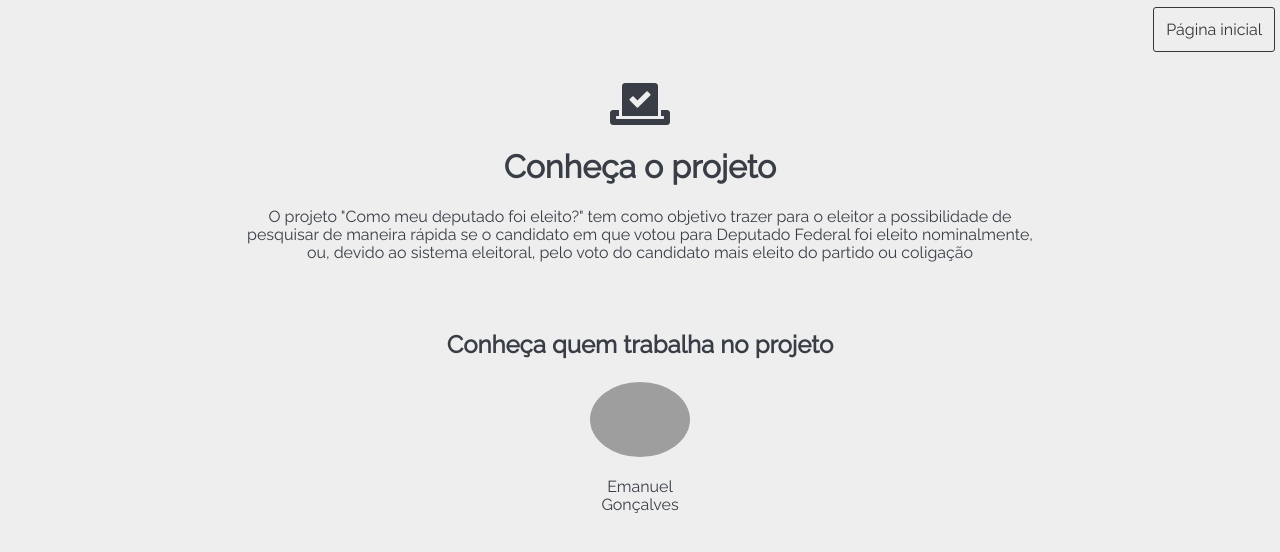
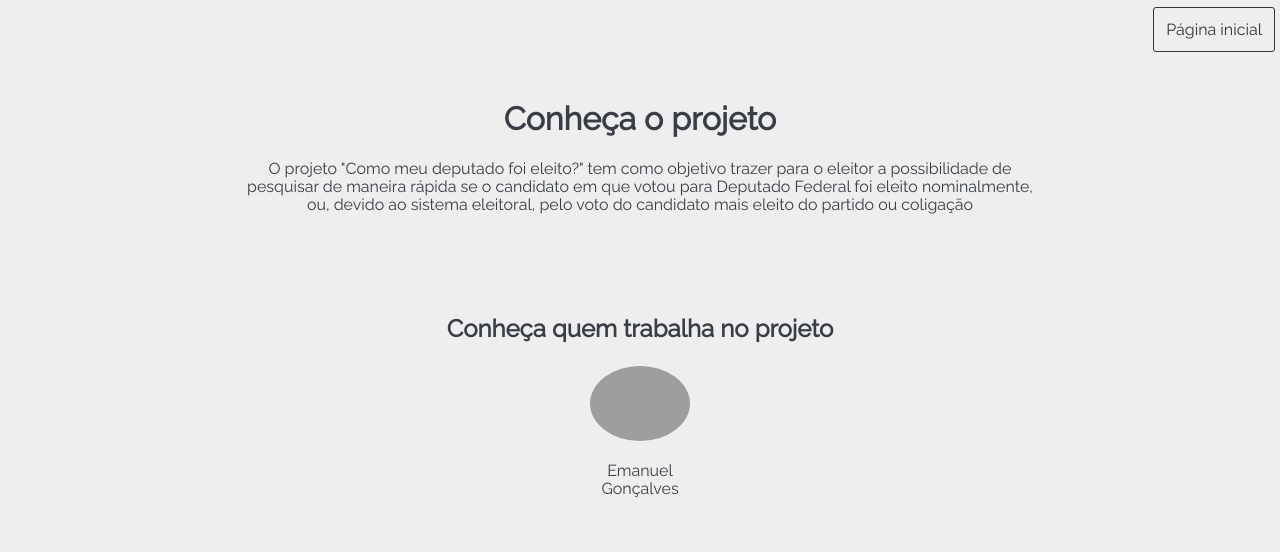
Before and after one commit to legislativo-br/legislativo-br.github.io, a React (Create React App) app: page /about in a window 1280 px wide. Shown: the top 552 px of the page. Built offline with nearby package versions, Linux system fonts and the light colour scheme; grey boxes are pictures that could not be loaded.

Commit message:
move Contributors component to App

```diff
--- a/src/App.js
+++ b/src/App.js
@@ -11,6 +11,7 @@ import AboutPage from './pages/about';
 
 // components
 import Menu from './components/Menu'
+import Contributors from './components/Contributors';
 
 function App() {
   return (
@@ -19,6 +20,7 @@ function App() {
         <Menu />
         <Route path="/" exact component={IndexPage} />
         <Route path="/about" component={AboutPage} />
+        <Contributors />
       </Router>
     </div>
   );
--- a/src/components/Contributors.js
+++ b/src/components/Contributors.js
@@ -11,6 +11,7 @@ const contributors = [
 
 const Footer = styled.footer`
   padding: 2rem;
+  text-align: center;
 
   .container {
     display: flex;
--- a/src/pages/about.js
+++ b/src/pages/about.js
@@ -1,7 +1,6 @@
 import React from 'react';
 import styled from 'styled-components';
-import Contributors from '../components/Contributors';
-import { Text, PageContainer } from '../styles';
+import { Text, PageContainer, Content } from '../styles';
 
 const Container = styled(PageContainer)`
   position: relative;
@@ -22,24 +21,20 @@ const Container = styled(PageContainer)`
   }
 
   @media (max-width: 600px) {
-    padding: 1rem;
+    padding: 2rem 1rem 1rem;
   }
 `;
 
 export default () => {
   return (
     <Container>
-      <div>
-        <i className="fas fa-vote-yea"></i>
-
+      <Content center>
         <h1> Conheça o projeto </h1>
 
         <Text>
           <p> O projeto "Como meu deputado foi eleito?" tem como objetivo trazer para o eleitor a possibilidade de pesquisar de maneira rápida se o candidato em que votou para Deputado Federal foi eleito nominalmente, ou, devido ao sistema eleitoral, pelo voto do candidato mais eleito do partido ou coligação </p>
         </Text>
-
-        <Contributors />
-      </div>
+      </Content>
     </Container>
   )
 }
```
